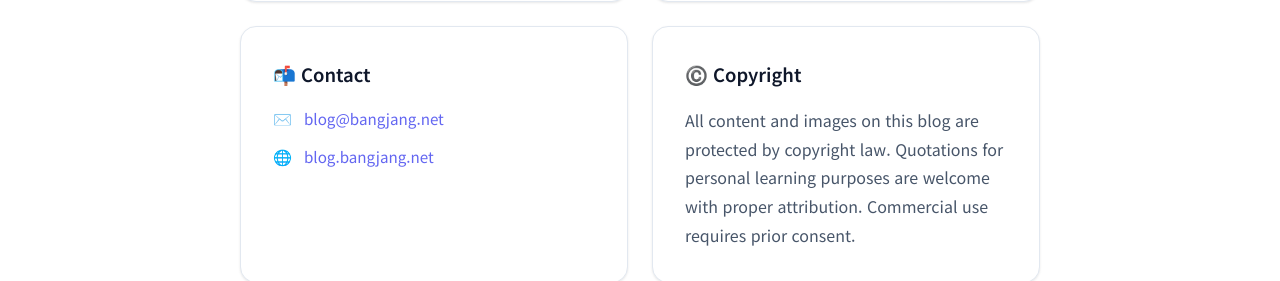
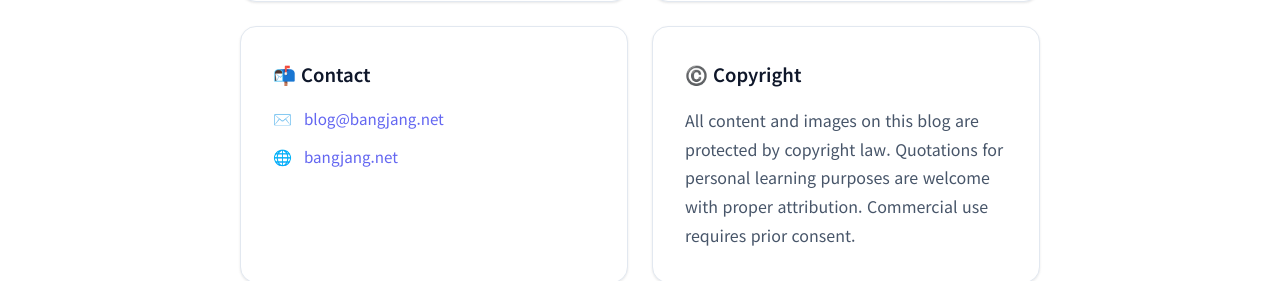
Before and after one commit to jychoi107403/blogbangjang, a Next.js app: page /en/about in a window 1280 px wide. Shown: the part 994-1275 px from the top of the page. Built offline with nearby package versions, Linux system fonts and the light colour scheme.

Commit message:
fix(seo): update site URL to bangjang.net for sitemap and robots.txt

```diff
--- a/src/app/[locale]/about/page.tsx
+++ b/src/app/[locale]/about/page.tsx
@@ -170,11 +170,11 @@ export default async function AboutPage({ params }: AboutPageProps) {
               <div className={styles.contactItem}>
                 <span>🌐</span>
                 <a
-                  href="https://blog.bangjang.net"
+                  href="https://bangjang.net"
                   target="_blank"
                   rel="noopener noreferrer"
                 >
-                  blog.bangjang.net
+                  bangjang.net
                 </a>
               </div>
             </div>
--- a/src/app/robots.ts
+++ b/src/app/robots.ts
@@ -5,8 +5,8 @@
 
 import type { MetadataRoute } from "next";
 
-// 사이트 기본 URL
-const SITE_URL = process.env.NEXT_PUBLIC_SITE_URL || "https://blog.bangjang.net";
+// 사이트 기본 URL (bangjang.net 루트 도메인 기준)
+const SITE_URL = process.env.NEXT_PUBLIC_SITE_URL || "https://bangjang.net";
 
 export default function robots(): MetadataRoute.Robots {
   return {
--- a/src/app/sitemap.ts
+++ b/src/app/sitemap.ts
@@ -6,8 +6,8 @@
 import type { MetadataRoute } from "next";
 import { createAdminClient } from "@/lib/supabase/server";
 
-// 사이트 기본 URL
-const SITE_URL = process.env.NEXT_PUBLIC_SITE_URL || "https://blog.bangjang.net";
+// 사이트 기본 URL (bangjang.net 루트 도메인 기준)
+const SITE_URL = process.env.NEXT_PUBLIC_SITE_URL || "https://bangjang.net";
 
 // 지원 언어 목록
 const LOCALES = ["ko", "en"];
```
